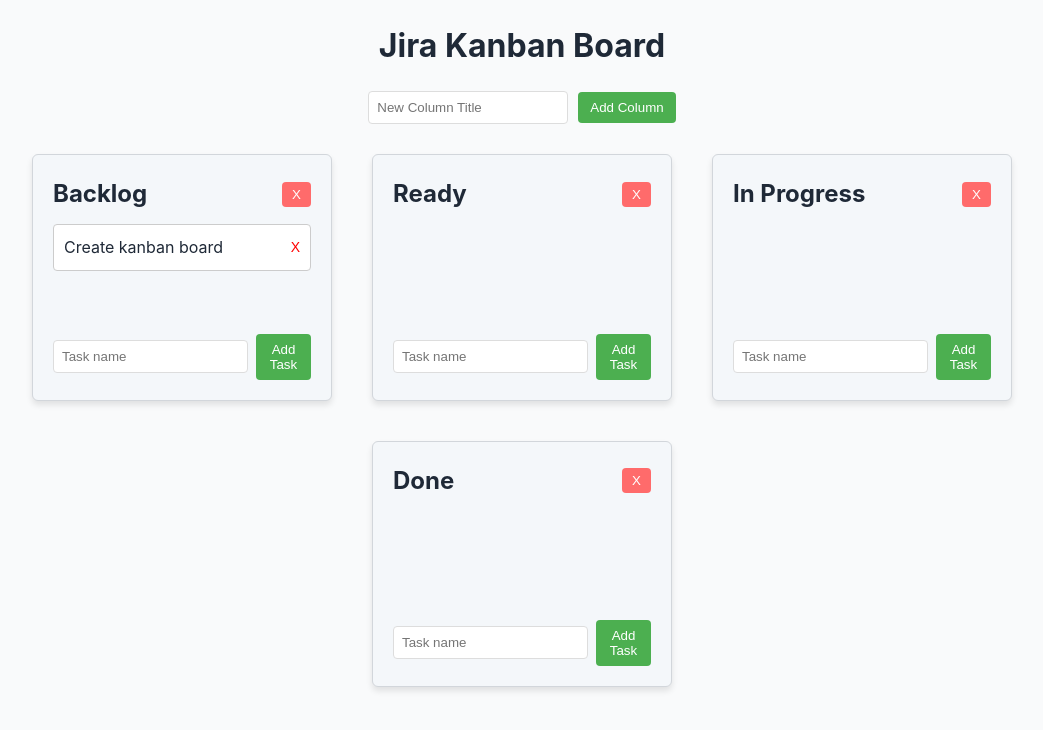
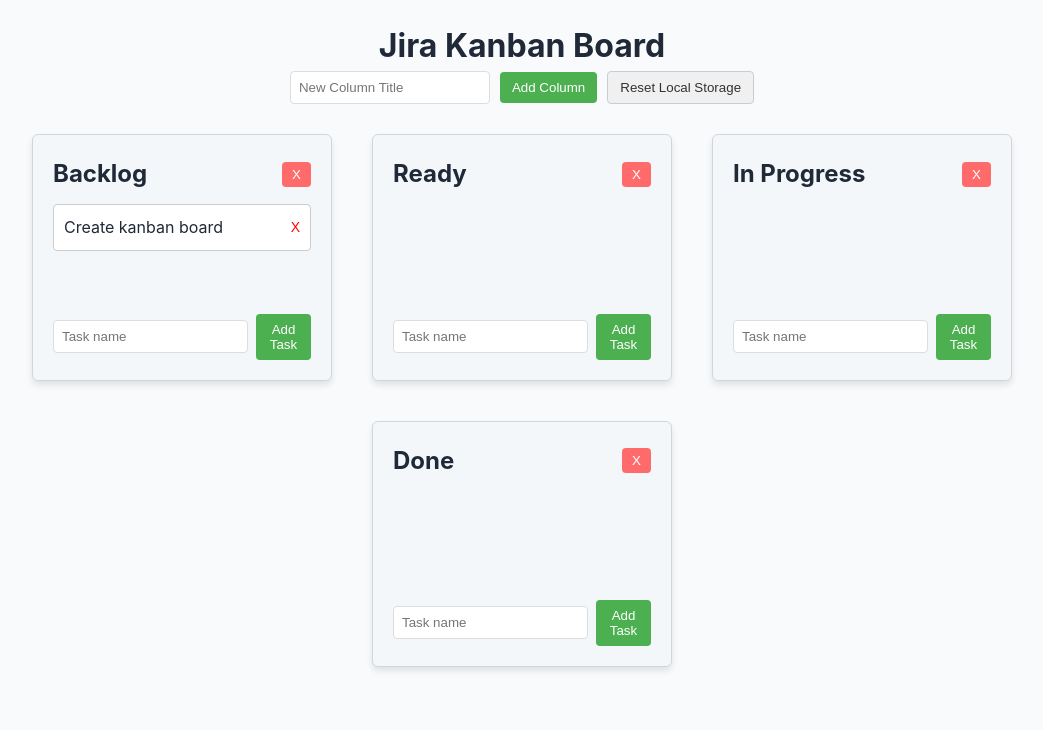
Before and after one commit to nemanjavelisic/mds-frontend-task, a Vue app: page /kanban in a window 1280 px wide. Shown: the top 730 px of the page, without its empty margins (118-1161 px from the left). Built offline with nearby package versions, Linux system fonts and the light colour scheme.

Commit message:
Implemented caching of data through local storage

```diff
--- a/src/components/KanbanComponents/KanbanBoard.vue
+++ b/src/components/KanbanComponents/KanbanBoard.vue
@@ -9,6 +9,9 @@
       <button @click="handleAddColumn" class="add-column-btn">
         Add Column
       </button>
+      <button @click="store.resetStorage" class="reset-btn">
+        Reset Local Storage
+      </button>
     </div>
 
     <draggable
@@ -17,6 +20,7 @@
       item-key="id"
       class="columns"
       animation="150"
+      @end="store.saveState"
     >
       <template #item="{ element }">
         <KanbanColumn :column="element" />
@@ -26,13 +30,17 @@
 </template>
 
 <script setup lang="ts">
-import { ref } from "vue";
+import { ref, onMounted } from "vue";
 import KanbanColumn from "@/components/KanbanComponents/KanbanColumn.vue";
 import { useKanbanStore } from "@/stores/kanbanStore";
 import draggable from "vuedraggable";
 
 const store = useKanbanStore();
 const newColumnTitle = ref("");
+
+onMounted(() => {
+  store.initStore();
+});
 
 function handleAddColumn() {
   store.addColumn(newColumnTitle.value);
@@ -54,7 +62,9 @@
   margin-top: 20px;
 }
 .add-column {
-  margin-top: 20px;
+  display: flex;
+  align-items: center;
+  gap: 10px;
 }
 .new-column-input {
   padding: 8px;
@@ -64,11 +74,28 @@
 }
 .add-column-btn {
   padding: 8px 12px;
-  margin-left: 10px;
   background-color: #4caf50;
   color: #fff;
   border: none;
   border-radius: 4px;
   cursor: pointer;
+  transition: 0.3s;
+}
+.add-column-btn:hover {
+  background-color: #45a049;
+}
+
+.reset-btn {
+  padding: 8px 12px;
+  background-color: #f0f0f0;
+  color: #333;
+  border: 1px solid #ccc;
+  border-radius: 4px;
+  cursor: pointer;
+  transition: 0.3s;
+}
+
+.reset-btn:hover {
+  background-color: #e0e0e0;
 }
 </style>
--- a/src/components/KanbanComponents/KanbanColumn.vue
+++ b/src/components/KanbanComponents/KanbanColumn.vue
@@ -12,6 +12,7 @@
       item-key="id"
       class="tasks"
       animation="150"
+      @end="store.saveState"
     >
       <template #item="{ element }">
         <TaskItem :task="element" :columnId="column.id" />
--- a/src/stores/kanbanStore.ts
+++ b/src/stores/kanbanStore.ts
@@ -1,5 +1,7 @@
 import { defineStore } from "pinia";
 import type { Task, Column } from "@/types/kanbanTypes";
+
+const LOCAL_STORAGE_KEY = "kanban-board-state";
 
 const defaultColumns: Column[] = [
   {
@@ -26,6 +28,22 @@
     isModalOpen: false,
   }),
   actions: {
+    initStore() {
+      const saved = localStorage.getItem(LOCAL_STORAGE_KEY);
+      if (saved) {
+        this.columns = JSON.parse(saved);
+      } else {
+        this.columns = defaultColumns;
+        this.saveState();
+      }
+    },
+    saveState() {
+      localStorage.setItem(LOCAL_STORAGE_KEY, JSON.stringify(this.columns));
+    },
+    resetStorage() {
+      localStorage.clear();
+      location.reload();
+    },
     addColumn(title: string) {
       if (!title.trim()) return;
       this.columns.push({
@@ -33,9 +51,11 @@
         title,
         tasks: [],
       });
+      this.saveState();
     },
     deleteColumn(columnId: number) {
       this.columns = this.columns.filter((col: Column) => col.id !== columnId);
+      this.saveState();
     },
     addTask(columnId: number, taskTitle: string) {
       const column = this.columns.find((col: Column) => col.id === columnId);
@@ -45,12 +65,14 @@
           title: taskTitle,
           description: "",
         });
+        this.saveState();
       }
     },
     deleteTask(columnId: number, taskId: number) {
       const column = this.columns.find((col: Column) => col.id === columnId);
       if (column) {
         column.tasks = column.tasks.filter((task: Task) => task.id !== taskId);
+        this.saveState();
       }
     },
     updateTaskDescription(
@@ -65,7 +87,17 @@
         );
         if (taskIndex !== -1) {
           column.tasks[taskIndex].description = description;
+          this.saveState();
         }
+      }
+    },
+    updateColumnTasks(columnId: number, tasks: Task[]) {
+      const colIndex = this.columns.findIndex(
+        (col: Column) => col.id === columnId
+      );
+      if (colIndex !== -1) {
+        this.columns[colIndex].tasks = tasks;
+        this.saveState();
       }
     },
     openModal(task: Task, columnId: number) {
```
